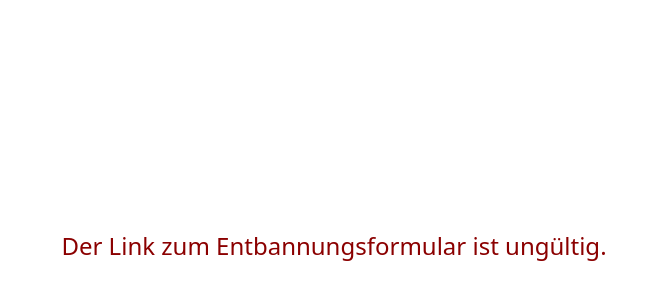
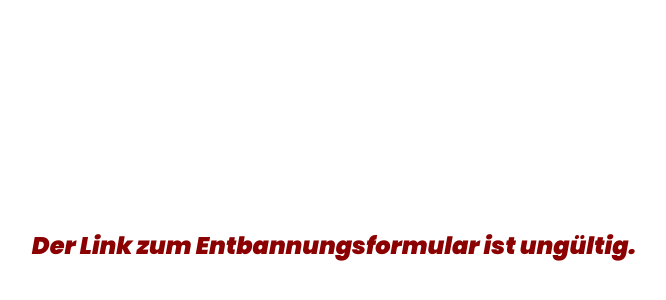
Before and after one commit to Fortnite-DE/Web, a Next.js app: page /unban in a window 1280 px wide. Shown: the part 154-454 px from the top of the page, without its empty margins (306-972 px from the left). Built offline with nearby package versions, Linux system fonts and the light colour scheme.

Commit message:
font changed

```diff
--- a/pages/unban/index.tsx
+++ b/pages/unban/index.tsx
@@ -98,14 +98,14 @@ const Unban: NextPage = () => {
         <div className="unban-container">
             {error && (
                 <>
-                    <div className="unban-error">Der Link zum Entbannungsformular ist ungültig.</div>
+                    <div className="font-poppins unban-error">Der Link zum Entbannungsformular ist ungültig.</div>
                 </>
             )}
 
             {timestamp !== 0 && timeLeft !== '' && (
                 <>
-                    <div className="unban-date">Du kannst einen Entbannungsantrag stellen ab: {generateDateString()}</div>
-                    <div className="unban-time-left">{timeLeft}</div>
+                    <div className="font-poppins unban-date">Du kannst einen Entbannungsantrag stellen ab: {generateDateString()}</div>
+                    <div className="font-poppins unban-time-left">{timeLeft}</div>
                 </>
             )}
         </div>
```
